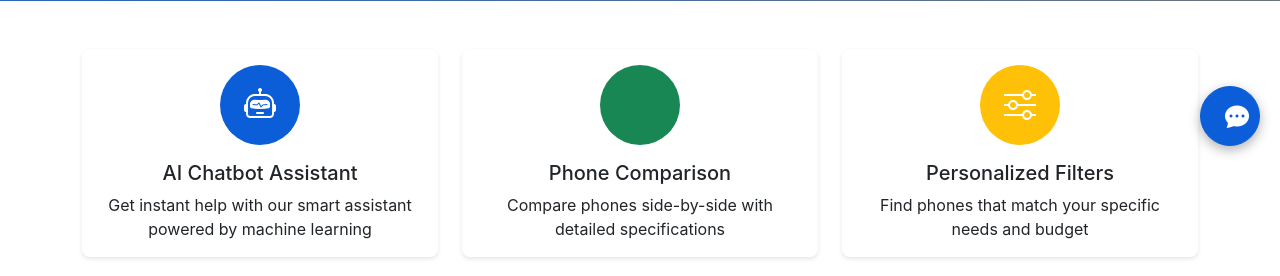
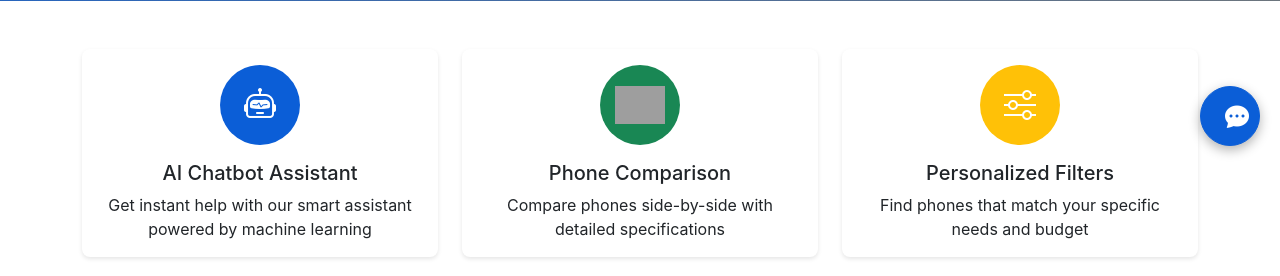
Before and after one commit to AlisonOoi123/DialSmart, a Flask app: page / in a window 1280 px wide. Shown: the part 634-910 px from the top of the page. Run offline with Flask 3, Linux system fonts and the light colour scheme; data that the repository does not hold is empty; grey boxes are pictures that could not be loaded.

Commit message:
image & click forward

```diff
--- a/app/__init__.py
+++ b/app/__init__.py
@@ -79,8 +79,17 @@ def create_app(config_name='default'):
         Add cache control headers to prevent browser caching of authenticated pages.
         This prevents users from using the back button to access protected pages after logout.
         """
+        # Protected route prefixes that should never be cached
+        protected_prefixes = ('/dashboard', '/admin', '/auth/logout', '/user/', '/phone/compare')
+
+        # Apply cache headers to:
+        # 1. Currently authenticated users (for all their pages)
+        # 2. Protected routes (even if user is not currently authenticated - prevents forward button)
+        # 3. But NOT to static files or public pages
+        is_protected = any(request.path.startswith(prefix) for prefix in protected_prefixes)
+
         # Only apply to authenticated user pages (not public pages or static files)
-        if current_user.is_authenticated and not request.path.startswith('/static'):
+        if (current_user.is_authenticated or is_protected) and not request.path.startswith('/static'):
             response.headers['Cache-Control'] = 'no-cache, no-store, must-revalidate, private, max-age=0'
             response.headers['Pragma'] = 'no-cache'
             response.headers['Expires'] = '0'
--- a/app/templates/user/dashboard.html
+++ b/app/templates/user/dashboard.html
@@ -22,9 +22,8 @@
             <a href="{{ url_for('phone.compare') }}" class="text-decoration-none">
                 <div class="card text-center shadow-sm hover-lift">
                     <div class="card-body">
-                        <div class="feature-icon bg-success text-white rounded-circle mx-auto mb-3 d-flex align-items-center justify-content-center" style="width: 80px; height: 80px;">
-                            <i class="bi bi-phone-compare" style="font-size: 2.5rem;"></i>
-                        </div>
+                        <img src="{{ url_for('static', filename='images/comparePhone.png') }}" alt="Compare Phones" style="width: 80px; height: 80px; object-fit: contain; margin-bottom: 1rem;" onerror="this.style.display='none'; this.nextElementSibling.style.display='block';">
+                        <i class="bi bi-phone-compare" style="font-size: 3rem; color: #28A745; display: none; margin-bottom: 1rem;"></i>
                         <h5 class="mt-2">Compare Phones</h5>
                     </div>
                 </div>
--- a/app/templates/user/index.html
+++ b/app/templates/user/index.html
@@ -42,8 +42,9 @@
             <div class="col-md-4">
                 <div class="card h-100 text-center shadow-sm">
                     <div class="card-body">
-                        <div class="feature-icon bg-success text-white rounded-circle mx-auto mb-3" style="width: 80px; height: 80px; line-height: 80px;">
-                            <i class="bi bi-phone-compare" style="font-size: 2rem;"></i>
+                        <div class="feature-icon bg-success rounded-circle mx-auto mb-3 d-flex align-items-center justify-content-center" style="width: 80px; height: 80px;">
+                            <img src="{{ url_for('static', filename='images/comparePhone.png') }}" alt="Compare Phones" style="width: 50px; height: 50px; object-fit: contain;" onerror="this.style.display='none'; this.nextElementSibling.style.display='block';">
+                            <i class="bi bi-phone-compare text-white" style="font-size: 2rem; display: none;"></i>
                         </div>
                         <h5 class="card-title">Phone Comparison</h5>
                         <p class="card-text">Compare phones side-by-side with detailed specifications</p>
```
Also changed, not shown: img/comparePhone..png (added).
